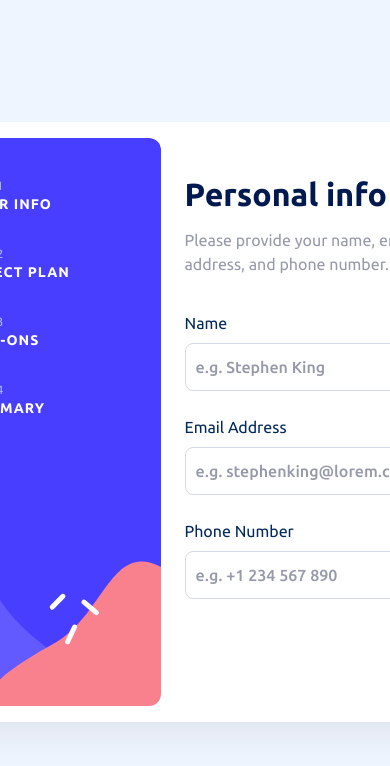
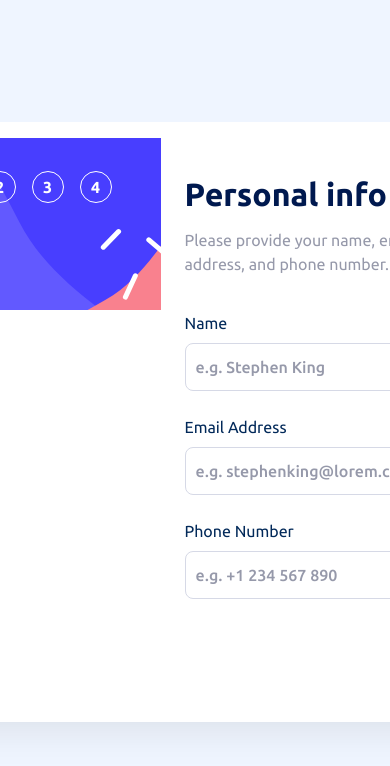
Before and after one commit to TsotMe/multi-step-form, a Vue app: page / in a window 390 px wide. Shown: the top 766 px of the page. Built offline with nearby package versions, Linux system fonts and the light colour scheme.

Commit message:
Add some responsive styles on Sidebar.vue

```diff
--- a/src/components/Sidebar.vue
+++ b/src/components/Sidebar.vue
@@ -14,17 +14,20 @@ const steps = [
 ]
 </script>
 <template>
-<div class="h-full bg-no-repeat object-cover rounded-xl py-10 px-8 bg-[url('../assets/images/bg-sidebar-desktop.svg')]">
+<div
+  class="h-full bg-no-repeat object-cover rounded-xl py-10 px-8 bg-[url('../assets/images/bg-sidebar-desktop.svg')]
+  tablet:bg-[url('../assets/images/bg-sidebar-mobile.svg')] tablet:bg-cover tablet:flex tablet:gap-4
+  tablet:justify-center tablet:h-[172px] tablet:rounded-none tablet:p-0">
   <div v-for="step in steps"
        :key="step.id"
-       class="flex items-center gap-4 mb-8 last:mb-0">
+       class="flex items-center gap-4 mb-8 last:mb-0 tablet:mb-0 tablet:mt-[33px] tablet:h-fit">
     <div
       :class="`${step.id === currentStep || step.id === 4 && currentStep === 5 ?
       'bg-[#BEE2FD] !border-[#BEE2FD] !text-[#022959]' :
       ''} w-8 h-8 rounded-full border border-solid border-white flex items-center justify-center text-white font-ubuntu-bold`">
       {{ step.id }}
     </div>
-    <div class="flex flex-col justify-between">
+    <div class="flex flex-col justify-between tablet:hidden">
       <span class="text-[#ABBCFF] text-xs">{{ 'STEP ' + step.id }}</span>
       <p class="text-sm font-ubuntu-bold text-white tracking-[1px]">{{ step.title }}</p>
     </div>
```
